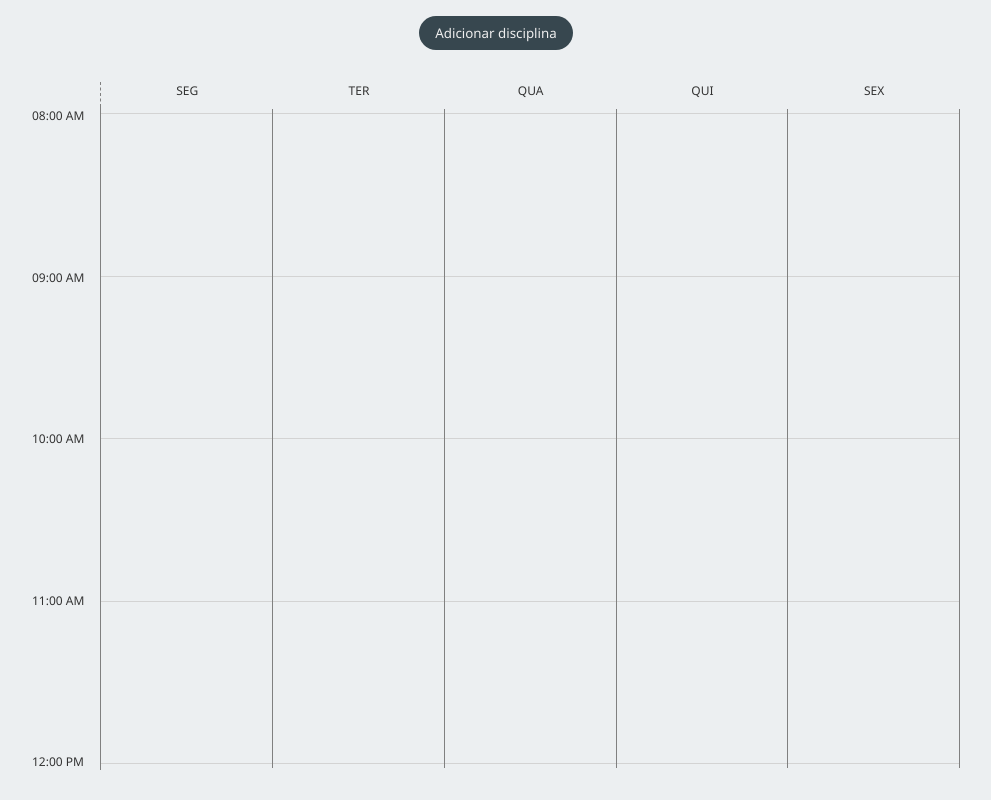
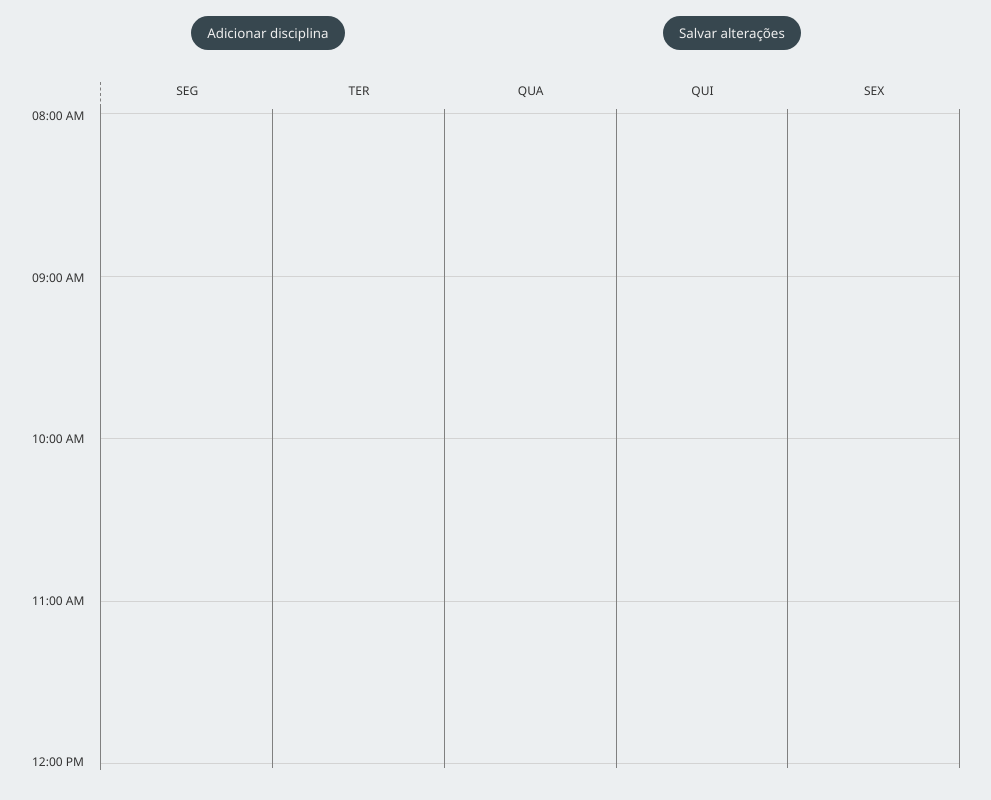
Before and after one commit to gabriel-dp/CronoClick, a Next.js app: page /schedule in a window 1280 px wide. Shown: the whole page, without its empty margins (144-1135 px from the left). Built offline with nearby package versions, Linux system fonts and the light colour scheme.

Commit message:
:sparkles: Add localStorage support

```diff
--- a/src/app/schedule/page.tsx
+++ b/src/app/schedule/page.tsx
@@ -1,13 +1,31 @@
 "use client";
 
+import dynamic from "next/dynamic";
+
+import { Schedule } from "@/types/schedules";
 import { DayClasses } from "@/types/classes";
 import { useSchedule } from "@/hooks/useSchedule";
+import { useLocalStorage } from "@/hooks/useLocalStorage";
 import { decodeValue } from "@/utils/daysUtils";
-import ScheduleWeek from "@/components/ScheduleWeek";
 import ScheduleControl from "@/components/ScheduleControl";
 
+// Schedule should not be pre-rendered on the server
+const ScheduleWeek = dynamic(() => import("@/components/ScheduleWeek"), {
+	ssr: false
+});
+
+const generateInitialSchedule = (): Schedule => ({
+	id: "",
+	name: "",
+	subjects: []
+});
+
 export default function SchedulePage() {
-	const { schedule, ...controls } = useSchedule();
+	const [storedSchedule, setStoredSchedule] = useLocalStorage<Schedule>(
+		"cc-schedule",
+		generateInitialSchedule()
+	);
+	const { schedule, ...controls } = useSchedule(storedSchedule);
 
 	// Define week structure
 	const days: string[] = ["", "SEG", "TER", "QUA", "QUI", "SEX", ""];
@@ -47,9 +65,13 @@ export default function SchedulePage() {
 	// Adjust week days
 	const week = fullWeek.filter((singleDay) => singleDay.day.length > 0);
 
+	const saveChanges = () => {
+		setStoredSchedule(schedule);
+	};
+
 	return (
 		<>
-			<ScheduleControl controls={controls} />
+			<ScheduleControl controls={controls} saveChanges={saveChanges} />
 			<ScheduleWeek week={week} controls={controls} />
 		</>
 	);
--- a/src/components/ScheduleControl/index.tsx
+++ b/src/components/ScheduleControl/index.tsx
@@ -10,17 +10,19 @@ import { ControlBar } from "./styles";
 
 interface ScheduleControlProps {
 	controls: ScheduleControlI;
+	saveChanges: () => void;
 }
 
-export default function ScheduleControl({ controls }: ScheduleControlProps) {
+export default function ScheduleControl(props: ScheduleControlProps) {
 	const addSubjectModal = useModal();
 
 	return (
 		<ControlBar>
 			<Button onClick={addSubjectModal.open}>Adicionar disciplina</Button>
+			<Button onClick={props.saveChanges}>Salvar alterações</Button>
 			<Modal {...addSubjectModal}>
 				<SubjectForm
-					controls={controls}
+					controls={props.controls}
 					finally={addSubjectModal.close}
 				/>
 			</Modal>
--- /dev/null
+++ b/src/hooks/useLocalStorage.tsx
@@ -0,0 +1,56 @@
+"use client";
+
+import { useCallback, useState } from "react";
+
+type useLocalStorageReturn<T> = [value: T, setValue: (newValue: T) => void];
+
+// Limit local storage usage ony for browsers
+const isServer = typeof window == "undefined";
+
+export function useLocalStorage<T>(
+	key: string,
+	initialValue: T
+): useLocalStorageReturn<T> {
+	const writeStoredValue = useCallback(
+		(value: T) => {
+			if (isServer) return;
+
+			try {
+				window.localStorage.setItem(key, JSON.stringify(value));
+			} catch (error) {
+				console.warn(`Error writing local storage: ${error}`);
+			}
+		},
+		[key]
+	);
+
+	const readStoredValue = useCallback(() => {
+		if (isServer) return undefined;
+
+		try {
+			const item = window.localStorage.getItem(key);
+			if (!item) {
+				writeStoredValue(initialValue);
+				return initialValue;
+			}
+
+			const parsed = JSON.parse(item);
+			return parsed as T;
+		} catch (error) {
+			console.warn(`Error reading local storage: ${error}`);
+			return undefined;
+		}
+	}, [key, initialValue, writeStoredValue]);
+
+	const [value, setValue] = useState<T>(readStoredValue() ?? initialValue);
+
+	const setStoredValue = useCallback(
+		(newValue: T) => {
+			writeStoredValue(newValue);
+			setValue(newValue);
+		},
+		[writeStoredValue]
+	);
+
+	return [value, setStoredValue];
+}
--- a/src/hooks/useSchedule.tsx
+++ b/src/hooks/useSchedule.tsx
@@ -16,16 +16,8 @@ interface useScheduleReturn extends ScheduleControlI {
 	schedule: Schedule;
 }
 
-const generateInitialSchedule = (): Schedule => ({
-	id: "",
-	name: "",
-	subjects: []
-});
-
-export function useSchedule(initialSchedule?: Schedule): useScheduleReturn {
-	const [schedule, setSchedule] = useState<Schedule>(
-		initialSchedule ?? generateInitialSchedule()
-	);
+export function useSchedule(initialSchedule: Schedule): useScheduleReturn {
+	const [schedule, setSchedule] = useState<Schedule>(initialSchedule);
 
 	const getSubject = (id: Id): Subject | undefined => {
 		return schedule.subjects.find((subject) => subject.id == id);
@@ -65,8 +57,8 @@ export function useSchedule(initialSchedule?: Schedule): useScheduleReturn {
 	};
 
 	return {
+		schedule,
 		getSubject,
-		schedule,
 		editName,
 		addSubject,
 		removeSubject,
```
